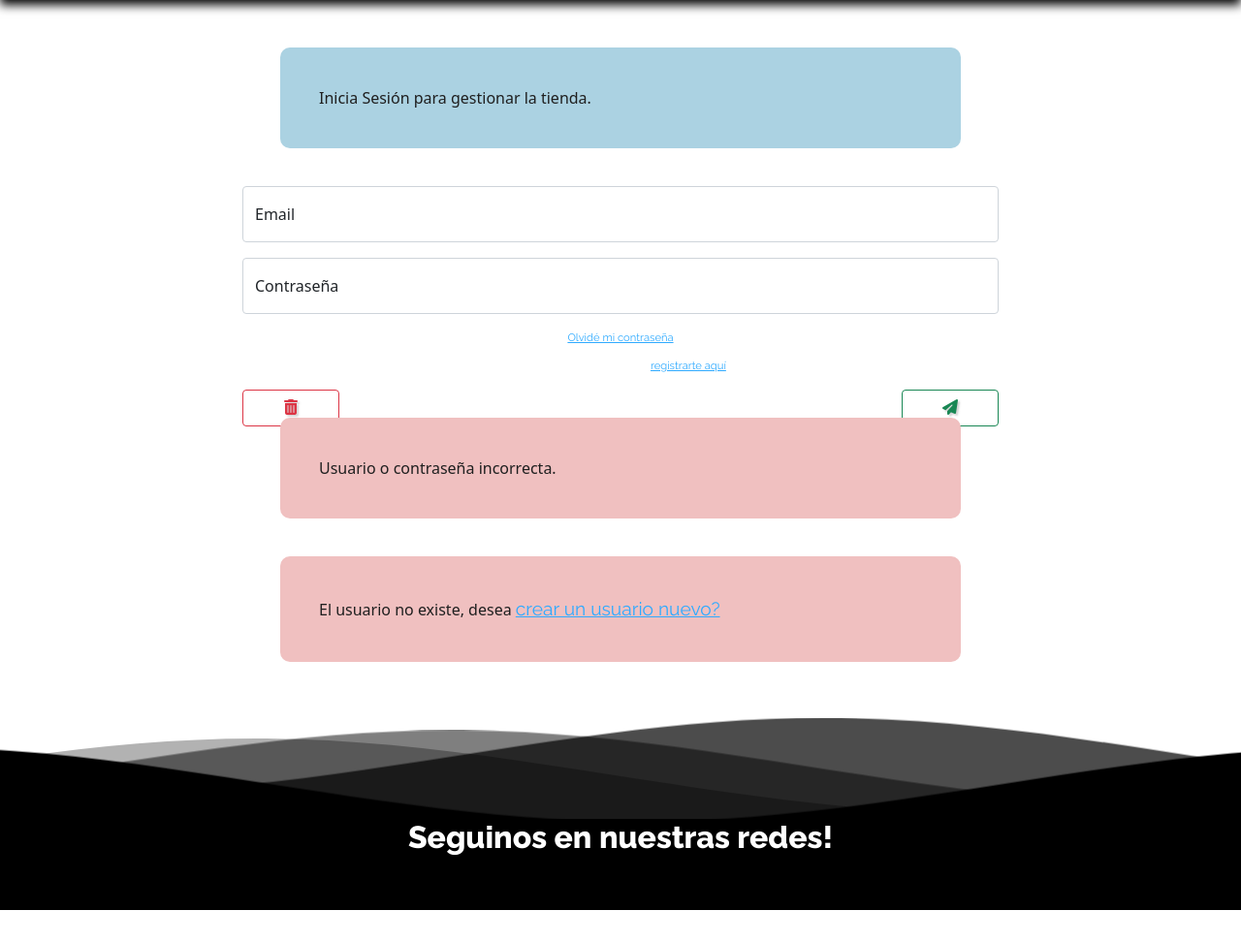
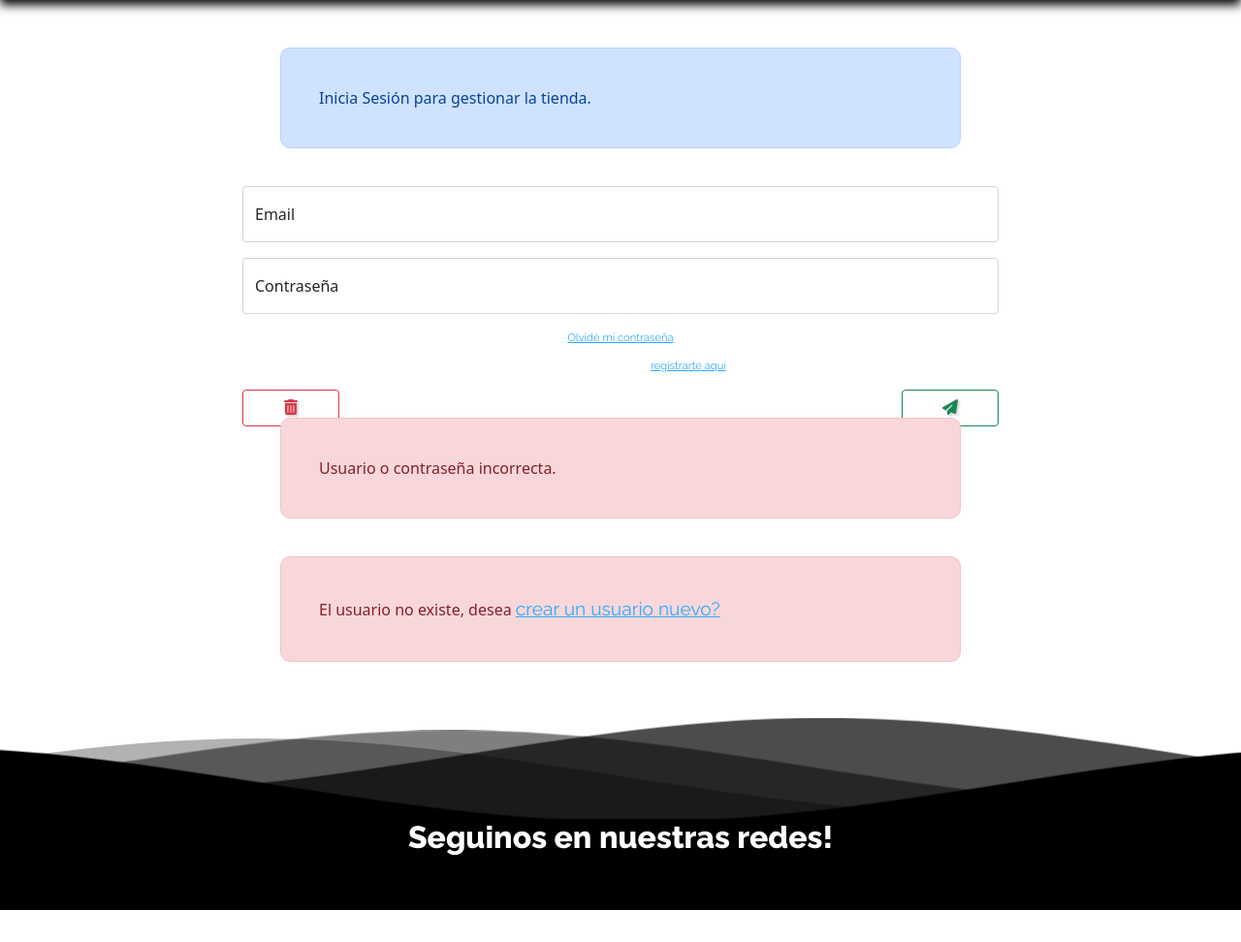
Before and after one commit to vdrr89/grownline, a PHP site: page /gestion/gestion.html in a window 1280 px wide. Shown: the part 54-1026 px from the top of the page at 97% size. Run offline with PHP 8.4, Linux system fonts and the light colour scheme; some libraries are stand-ins or nearby versions.

Commit message:
cmbios n colors, alerts css, 1 poco n login navbar

```diff
--- /dev/null
+++ b/css/colores.css
@@ -0,0 +1,55 @@
+/*
+importar este archivo a todos los css que hayan,
+para así poder usar los mismos colores en todo el sitio,
+y en caso de cambiarlos, solo se cambia acá
+
+@import url(colores.css);
+*/
+
+:root{
+
+    /* verdes principales */
+    --green-light-color: #6e911b;
+    --green-color: #4E6005; /* este es el principal */
+    --green-dark-color: #2b4102;
+    --green-fluor-transp-40-color: #2ee59d66; /* abrillantado para efecto en botones */
+
+    /* botones */
+    --green-btn-color: #4CAF50;
+    --red-btn-color: #BF0404;
+    --skyblue-btn-color: skyblue;
+
+    /* links */
+    --blue-link-color: #2eaaff;
+
+    /* escala de grises */
+    --white-color: white;
+    --gray10-color: lightgray;
+    --gray90-color: #1f1f1f; /* fuentes */
+    --black-color: black;
+
+    --black-transp80-color: #00000080;
+    --black-transp10-color: #0000001a;
+    --gray70-transp30-color: #63636346;
+
+    /* alerts */
+    --red-alert-font-color: #842029;
+    --red-alert-background-color: #f8d7da;
+    --red-alert-border-color: #f5c2c7;
+
+    --green-alert-font-color: #0f5132;
+    --green-alert-background-color: #0f5132;
+    --green-alert-border-color: #badbcc;
+
+    --blue-alert-font-color: #084298;
+    --blue-alert-background-color: #cfe2ff;
+    --blue-alert-border-color: #b6d4fe;
+
+    --yellow-alert-font-color: #664d03;
+    --yellow-alert-background-color: #fff3cd;
+    --yellow-alert-border-color: #ffecb5;
+
+    --gray-alert-font-color: #41464b;
+    --gray-alert-background-color: #e2e3e5;
+    --gray-alert-border-color: #d3d6d8;
+  }
--- a/css/fuentes.css
+++ b/css/fuentes.css
@@ -6,40 +6,21 @@
 
 /* ====================== COLORES ====================== */
 
-:root{
-  --main-light-green-color: #6e911b;
-  --main-green-color: #4E6005;
-  --main-dark-green-color: #2b4102;
-  --main-green-fluor-transp-40-color: #2ee59d66;
-  --main-green-btn-color: #4CAF50;
-  --main-red-btn-color: #BF0404;
-  --main-blue-link-color: #2eaaff;
-  --main-skyblue-btn-color: skyblue;
-  --main-white-color: white;
-  --main-lightgray-color: lightgray;
-  --main-almost-black: #1f1f1f;
-  --main-black-color: black;
-  --main-black-transp-80-color: #00000080;
-  --main-black-transp-10-color: #0000001a;
-  --main-gray-transp-30-color: #63636346;
-}
-
-/* ======================  ====================== */
-
+@import url(colores.css);
 
 /* ---------------------- HACHES ---------------------- */
 
 h1, h2, h3, h4 {
-    color: var(--main-green-color);
-    text-shadow: 2px 2px var(--main-white-color);
+    color: var(--green-color);
+    text-shadow: 2px 2px var(--white-color);
     font-size: 3rem;
     font-weight: 800;
     font-family: 'Raleway', sans-serif;
   }
 
 h5, h6 {  /* es igual pero más chiquito */
-  color: var(--main-green-color);
-  text-shadow: 2px 2px var(--main-white-color);
+  color: var(--green-color);
+  text-shadow: 2px 2px var(--white-color);
   font-size: 2rem;
   font-weight: 800;
   font-family: 'Raleway', sans-serif;
@@ -48,7 +29,7 @@ h5, h6 {  /* es igual pero más chiquito */
 /* ---------------------- PES ---------------------- */
 
 p, li, td, blockquote {
-  color: var(--main-almost-black);
+  color: var(--gray90-color);
   font-size: 1.2rem;
   line-height: 1.8rem;
   font-family: 'Raleway', sans-serif;
@@ -60,7 +41,7 @@ p, li, td, blockquote {
   font-size: 1.2rem;
   font-family: 'Raleway', sans-serif;
   font-weight: 800;
-  text-shadow: 1px 1px var(--main-lightgray-color);
+  text-shadow: 1px 1px var(--gray10-color);
 }
 
 th, button {
@@ -69,7 +50,7 @@ th, button {
   line-height: 1.8rem;
   font-family: 'Raleway', sans-serif;
   font-weight: 800;
-  text-shadow: 2px 2px 2px var(--main-gray-transp-30-color);
+  text-shadow: 2px 2px 2px var(--gray70-transp30-color);
 }
 
 .small { /* poner con color de fuente x ej clases almost-black-font o white-font */
@@ -80,12 +61,12 @@ th, button {
 }
 
 .almost-black-font{
-  color: var(--main-almost-black);
+  color: var(--gray90-color);
 
 }
 
 .white-font {
-  color: var(--main-white-color);
+  color: var(--white-color);
 }
 
 .longText{
@@ -123,7 +104,7 @@ a{
 
 a,
 .small-a{
-  color: var(--main-blue-link-color);
+  color: var(--blue-link-color);
   line-height: 1.8rem;
   font-family: 'Raleway', sans-serif;
   font-weight: 400;
@@ -133,12 +114,12 @@ a,
 a:visited,
 .small-a:visited {
   text-decoration: underline;
-  color: var(--main-green-color);
+  color: var(--green-color);
 }
 
 a:hover,
 .small-a:hover {
   text-decoration: underline;
-  color:var(--main-light-green-color);
+  color:var(--green-light-color);
   text-shadow: none;
 }
--- a/css/responsive.css
+++ b/css/responsive.css
@@ -1,3 +1,4 @@
+
 @media screen and (max-width: 840px){
 
     /* ----------------- TITLE ----------------- */
--- a/css/style.css
+++ b/css/style.css
@@ -1,26 +1,7 @@
+@import url(colores.css);
+
 *::selection {
-    background-color: var(--main-light-green-color);
-    }
-
-    :root{
-      --main-mega-light-green-color: #c0dab3;
-      --main-light-green-color: #6e911b;
-      --main-green-color: #4E6005;
-      --main-dark-green-color: #2b4102;
-      --main-green-fluor-transp-40-color: #2ee59d66;
-      --main-green-btn-color: #4CAF50;
-      --main-light-red-color: #f0c0c0;
-      --main-red-btn-color: #BF0404;
-      --main-blue-link-color: #2eaaff;
-      --main-skyblue-btn-color: skyblue;
-      --main-light-blue-color: #abd2e2;
-      --main-white-color: white;
-      --main-lightgray-color: lightgray;
-      --main-almost-black: #1f1f1f;
-      --main-black-color: black;
-      --main-black-transp-80-color: #00000080;
-      --main-black-transp-10-color: #0000001a;
-      --main-gray-transp-30-color: #63636346;
+    background-color: var(--green-light-color);
     }
 
 html,
@@ -98,33 +79,39 @@ max-width: 800px;
   background-repeat: repeat-x;
   width: 100%;
   height: 5%;
-  background-color: var(--main-white-color);
+  background-color: var(--white-color);
 }
 
 .chala-border-down{
   transform: rotate(180deg);
-  background-color: var(--main-white-color);
+  background-color: var(--white-color);
 }
 
 /* ------------------- ALERTAS ------------------- */
 .alert {
   padding: 5%;
   margin: 5%;
-  color: var(--main-almost-black);
+  color: var(--gray90-color);
   border-radius: 10px;
   vertical-align: middle;
 }
 
 .red-alert {
-  background-color: var(--main-light-red-color);
+  color: var(--red-alert-font-color);
+  background-color: var(--red-alert-background-color);
+  border-color: var(--red-alert-border-color);
 }
 
 .green-alert {
-  background-color: var(--main-mega-light-green-color);
+  color: var(--green-alert-font-color);
+  background-color: var(--green-alert-background-color);
+  border-color: var(--green-alert-border-color);
 }
 
 .blue-alert {
-  background-color: var(--main-light-blue-color);
+  color: var(--blue-alert-font-color);
+  background-color: var(--blue-alert-background-color);
+  border-color: var(--blue-alert-border-color);
 }
 
 /* ------------------- BOTONES ------------------- */
--- a/gestion/gestion.css
+++ b/gestion/gestion.css
@@ -1,20 +1,4 @@
-:root{
-    --main-light-green-color: #6e911b;
-    --main-green-color: #4E6005;
-    --main-dark-green-color: #2b4102;
-    --main-green-fluor-transp-40-color: #2ee59d66;
-    --main-green-btn-color: #4CAF50;
-    --main-red-btn-color: #BF0404;
-    --main-blue-link-color: #2eaaff;
-    --main-skyblue-btn-color: skyblue;
-    --main-white-color: white;
-    --main-lightgray-color: lightgray;
-    --main-almost-black: #1f1f1f;
-    --main-black-color: black;
-    --main-black-transp-80-color: #00000080;
-    --main-black-transp-10-color: #0000001a;
-    --main-gray-transp-30-color: #63636346;
-  }
+@import url(../css/colores.css);
 
 /* HEADER */
 
@@ -54,7 +38,7 @@
 }
 
 .forget > p {
-    color: var(--main-white-color);
+    color: var(--white-color);
 }
 
 /* FILTER AND ADD SECTION */
@@ -161,7 +145,7 @@
 
 .gestion-titles{
     display: inline-flex;
-    border-bottom: solid 1px var(--main-black-color);
+    border-bottom: solid 1px var(--black-color);
     position: sticky;
 }
 
@@ -176,9 +160,9 @@
   /* --- */
 
   .clickeable{
-    background-color: var(--main-white-color);
-    border: 3px solid var(--main-skyblue-btn-color);
-    color: var(--main-skyblue-btn-color);
+    background-color: var(--white-color);
+    border: 3px solid var(--skyblue-btn-color);
+    color: var(--skyblue-btn-color);
     font-weight: bold;
     border-radius: 10px;
     padding: 10px;
@@ -192,9 +176,9 @@
   }
 
   .clickeable:hover{
-    background-color: var(--main-skyblue-btn-color);
-    border: 3px solid var(--main-skyblue-btn-color);
-    color: var(--main-white-color);
+    background-color: var(--skyblue-btn-color);
+    border: 3px solid var(--skyblue-btn-color);
+    color: var(--white-color);
     font-weight: bold;
     border-radius: 10px;
     padding: 10px;
--- a/index.html
+++ b/index.html
@@ -66,6 +66,7 @@
                 <span class="input-group-addon"></span>
                 <button class="btn btn-green-inverted" type="submit">Buscar</button>
                 <a href="gestion/gestion.html"><button type="button" class="btn btn-green-inverted"><i class="fas fa-user"></i></button></a>
+                <p class="navbar-username">Usuario</p>
             </form>
 
             <!-- Login pop up -->
```
Also changed, not shown: other parts of css/style.css (+72 -58 lines), gestion/create-product/form-create-product.css (+3 -19 lines).
